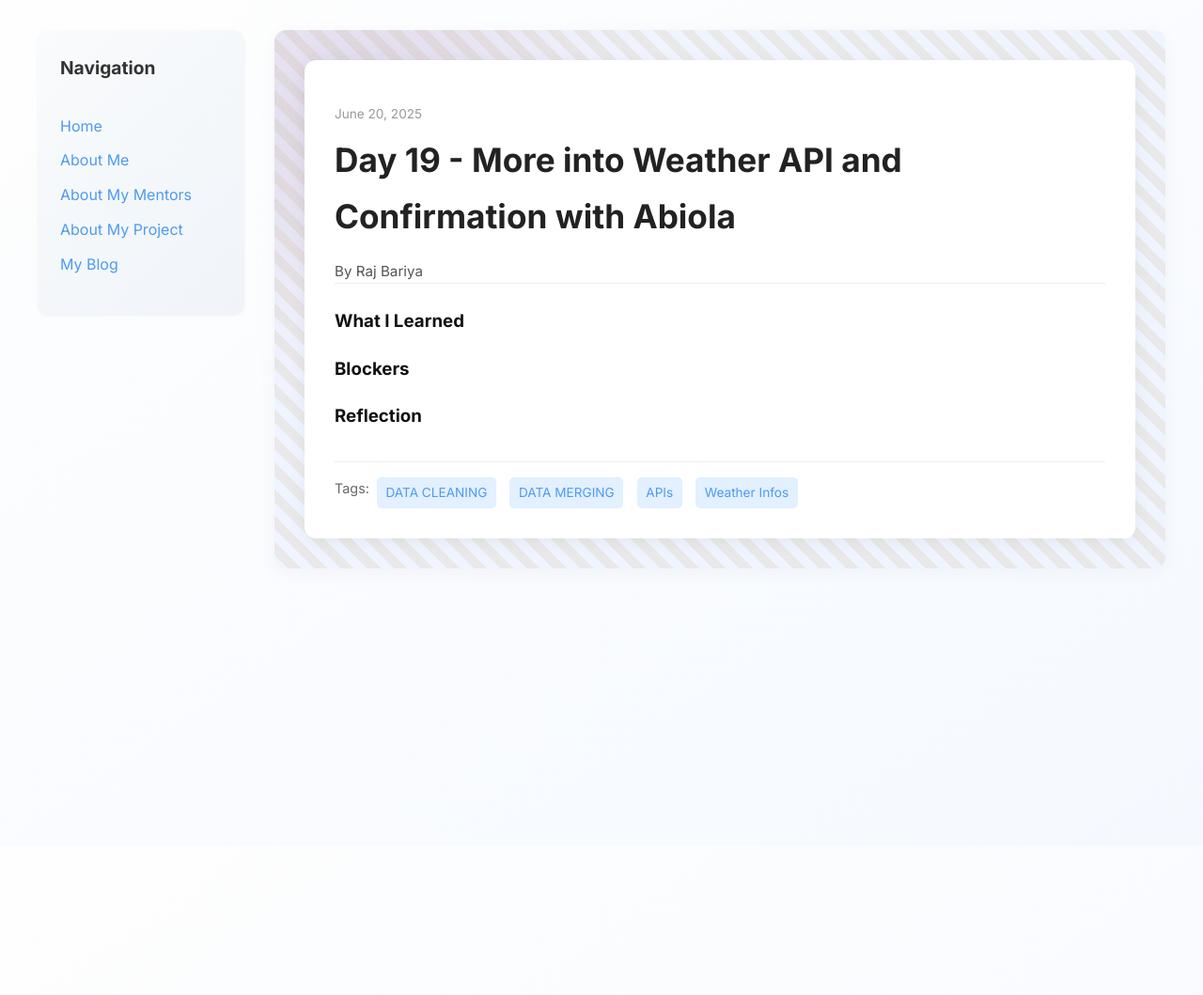
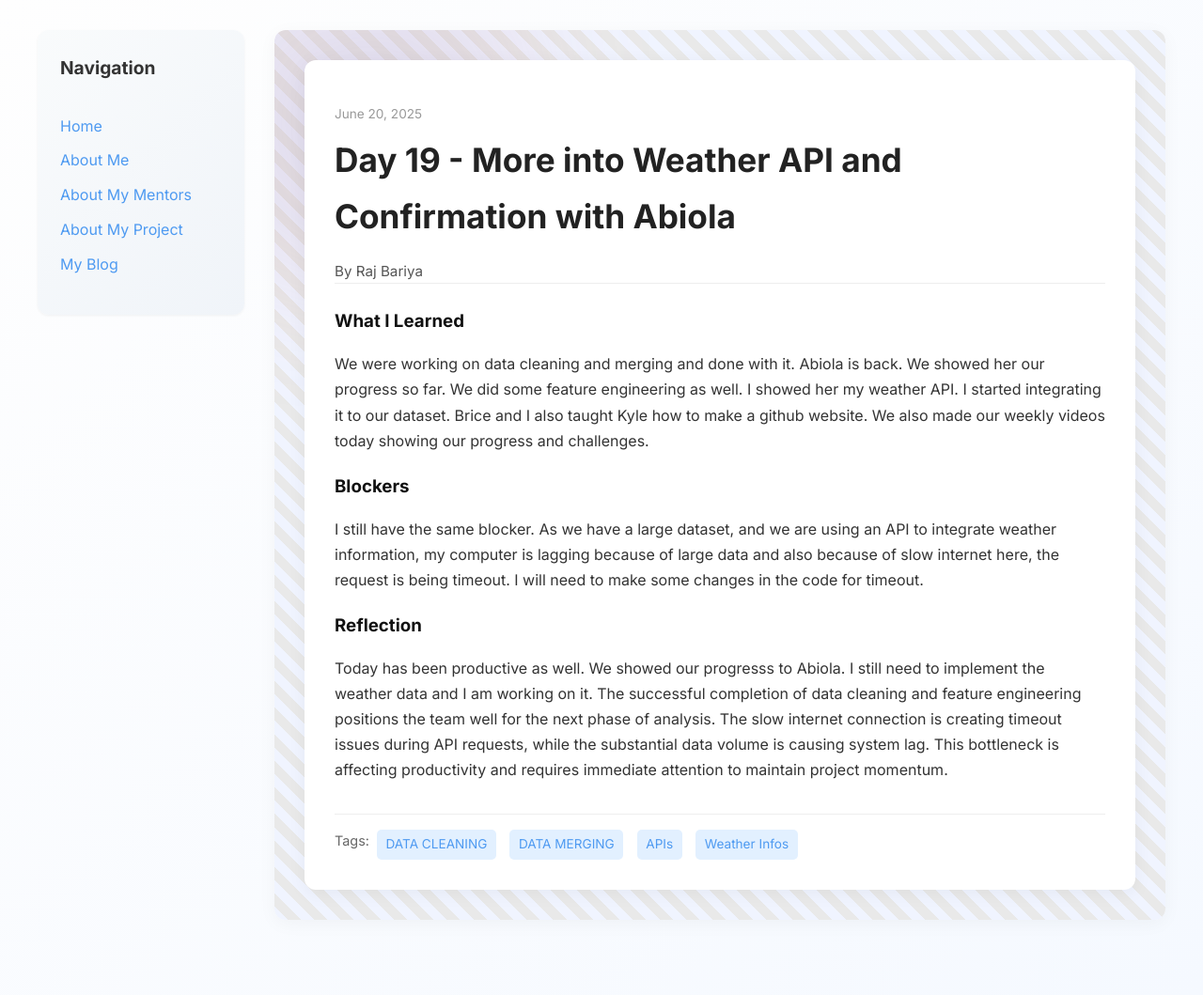
Before and after one commit to rajbariyaa/rajbariyaa.github.io, a Jekyll site: the page built from _posts/2025-06-20-day-19.md, in a window 1280 px wide. Shown: the whole page at 94% size. Built offline with Jekyll 4.4.1, drawn with Linux system fonts in a browser that asks for light colours; before the commit the page ends 900 px from its top, so only the background shows below that.

Commit message:
Update 2025-06-20-day-19.md

```diff
--- a/_posts/2025-06-20-day-19.md
+++ b/_posts/2025-06-20-day-19.md
@@ -7,6 +7,9 @@ permalink: /day19.html
 tags: ["DATA CLEANING","DATA MERGING","APIs","Weather Infos"]
 
 what_i_learned: |
+  We were working on data cleaning and merging and done with it. Abiola is back. We showed her our progress so far. We did some feature engineering as well. I showed her my weather API. I started integrating it to our dataset. Brice and I also taught Kyle how to make a github website. We also made our weekly videos today showing our progress and challenges.
 blockers: |
+  I still have the same blocker. As we have a large dataset, and we are using an API to integrate weather information, my computer is lagging because of large data and also because of slow internet here, the request is being timeout. I will need to make some changes in the code for timeout.
 reflection: |
+  Today has been productive as well. We showed our progresss to Abiola. I still need to implement the weather data and I am working on it. The successful completion of data cleaning and feature engineering positions the team well for the next phase of analysis. The slow internet connection is creating timeout issues during API requests, while the substantial data volume is causing system lag. This bottleneck is affecting productivity and requires immediate attention to maintain project momentum.
 ---
```
